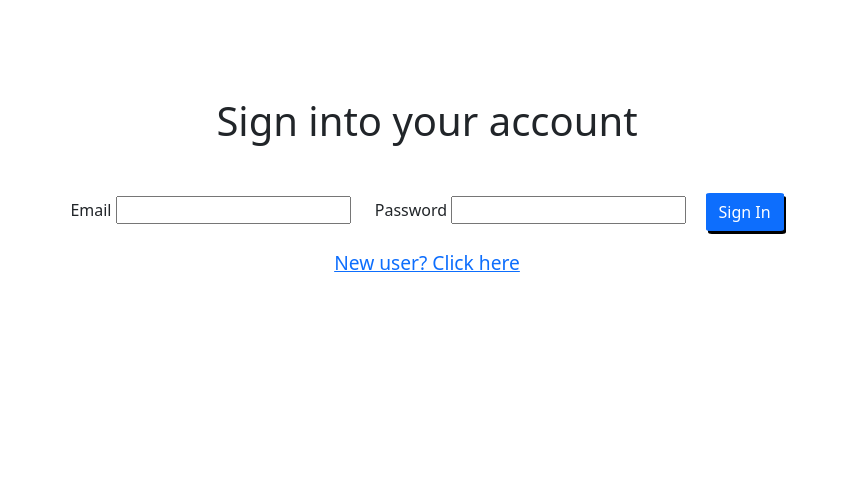
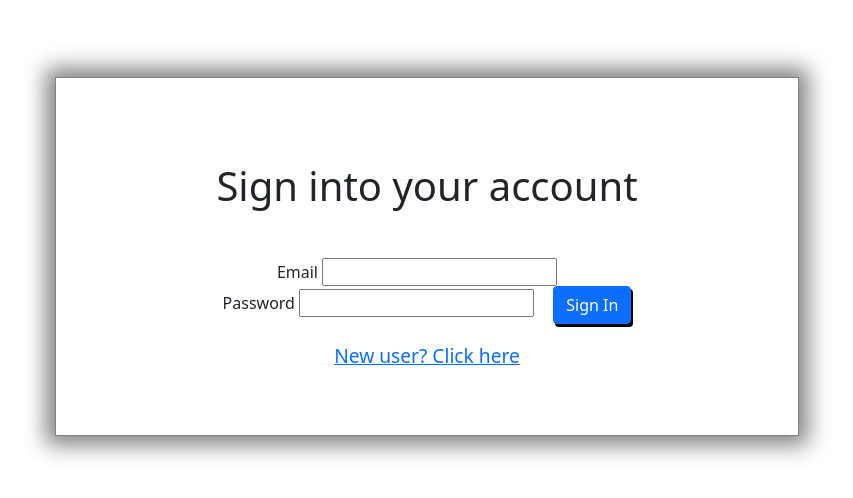
Before and after one commit to jlstern3/challengeaccepted, a Django app: page / in a window 1280 px wide. Shown: the part 58-556 px from the top of the page, without its empty margins (213-1066 px from the left). Run offline with Django 3.2, Linux system fonts and the light colour scheme.

Commit message:
Login styling and inline-CSS code clean-up

```diff
--- a/challenges_app/static/style_login_register.css
+++ b/challenges_app/static/style_login_register.css
@@ -24,3 +24,25 @@ button{
     border: 1px solid black;
     border-radius: 5%;
 }
+
+.text-center{
+    border: 1px solid grey;
+    padding: 4em;
+    box-shadow: 0px 0px 21px 9px grey;
+}
+
+#login_form{
+    padding-bottom: 3%;
+}
+
+#email_label{
+    margin-right: 20px;
+}
+
+#password_label{
+    margin-right: 15px;
+}
+
+#new_user{
+    font-size: larger;
+}
--- a/challenges_app/templates/login.html
+++ b/challenges_app/templates/login.html
@@ -34,14 +34,14 @@
                     {% endfor %}
                 </ul>
                 {% endif %}
-                <form action="/users/login" method="POST" style="padding-bottom: 2.5%;">
+                <form action="/users/login" method="POST" id="login_form">
                     {% csrf_token %}
-                    <label style="margin-right: 20px;">Email <input type=text name="email"></label>
-                    <label style="margin-right: 15px;">Password <input type=password name="password"></label>
-                    <button class="btn btn-primary btn-md" style="border-radius: 5%; box-shadow: 2px 3px black;"
+                    <label id="email_label">Email <input type=text name="email"></label>
+                    <label id="password_label">Password <input type=password name="password"></label>
+                    <button class="btn btn-primary btn-md"
                         type="submit" value="Sign In">Sign In</button>
                 </form>
-                <a href="/users/register" style="font-size: larger;">New user? Click here</a>
+                <a href="/users/register" id="new_user">New user? Click here</a>
             </div>
         </div>
     </div>
```
